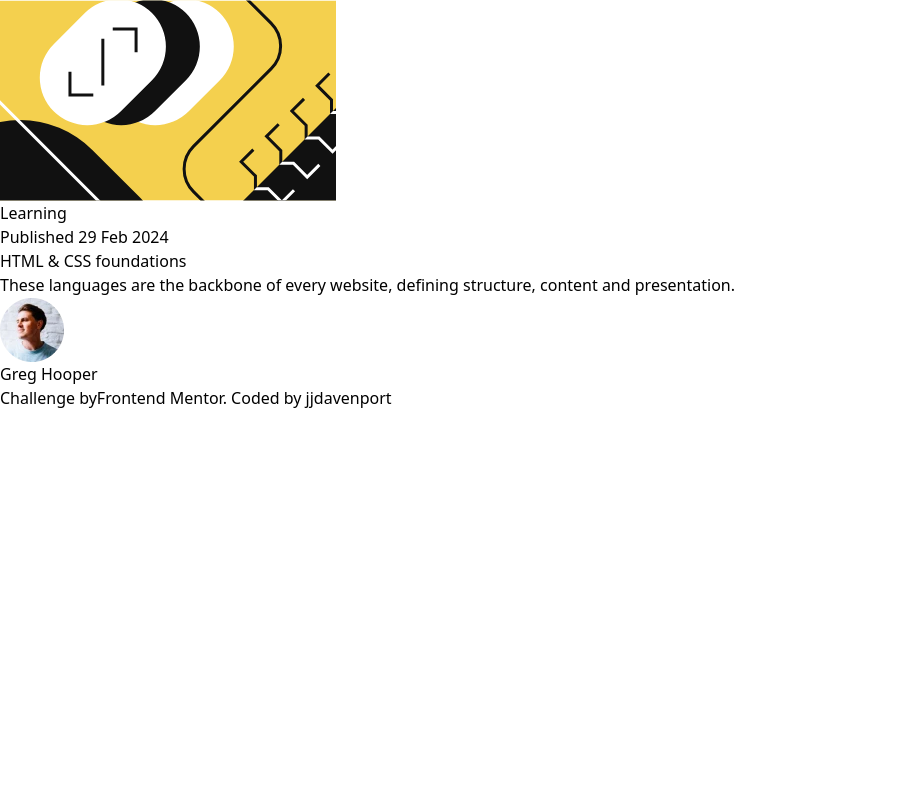
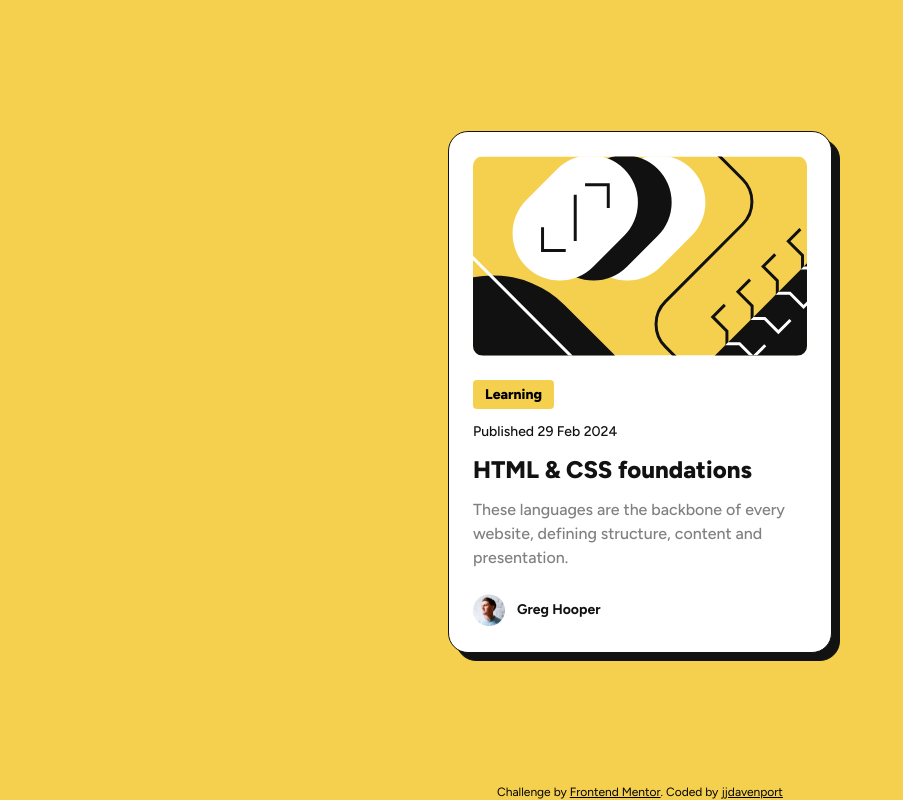
Before and after one commit to jjdavenport/blog-preview-card-main, a React (Vite) app: page / in a window 1280 px wide. Shown: the whole page, without its empty margins (0-903 px from the left). Built offline with nearby package versions, Linux system fonts and the light colour scheme.

Commit message:
add figma style, gh-pages

```diff
--- a/package.json
+++ b/package.json
@@ -3,14 +3,18 @@
   "private": true,
   "version": "0.0.0",
   "type": "module",
+  "homepage": "https://jjdavenport.github.io/blog-preview-card-main",
   "scripts": {
     "dev": "vite",
     "build": "tsc -b && vite build",
     "lint": "eslint .",
-    "preview": "vite preview"
+    "preview": "vite preview",
+    "predeploy": "npm run build",
+    "deploy": "gh-pages -d dist"
   },
   "dependencies": {
     "@tailwindcss/vite": "^4.1.14",
+    "gh-pages": "^6.3.0",
     "react": "^19.1.1",
     "react-dom": "^19.1.1",
     "tailwindcss": "^4.1.14"
--- a/src/components/content.tsx
+++ b/src/components/content.tsx
@@ -4,12 +4,19 @@ import article from "../assets/illustration-article.svg";
 export const Footer = () => {
   return (
     <>
-      <footer>
-        Challenge by
-        <a href="https://www.frontendmentor.io?ref=challenge" target="_blank">
+      <footer className="text-center text-xs">
+        Challenge by{" "}
+        <a
+          className="underline"
+          href="https://www.frontendmentor.io?ref=challenge"
+          target="_blank"
+        >
           Frontend Mentor
         </a>
-        . Coded by <a href="https://github.com/jjdavenport">jjdavenport</a>
+        . Coded by{" "}
+        <a className="underline" href="https://github.com/jjdavenport">
+          jjdavenport
+        </a>
       </footer>
     </>
   );
@@ -18,7 +25,9 @@ export const Footer = () => {
 export const Wrapper = ({ children }: { children: React.ReactNode }) => {
   return (
     <>
-      <div className="text-base">{children}</div>
+      <div className="font-figtree bg-yellow flex h-screen flex-col text-base">
+        {children}
+      </div>
     </>
   );
 };
@@ -26,7 +35,9 @@ export const Wrapper = ({ children }: { children: React.ReactNode }) => {
 export const Container = ({ children }: { children: React.ReactNode }) => {
   return (
     <>
-      <div>{children}</div>
+      <div className="flex flex-1 flex-col items-center justify-center">
+        {children}
+      </div>
     </>
   );
 };
@@ -34,18 +45,34 @@ export const Container = ({ children }: { children: React.ReactNode }) => {
 export const Main = () => {
   return (
     <>
-      <main>
-        <img src={article} alt="card" />
-        <h2>Learning</h2>
-        <h3>Published 29 Feb 2024</h3>
-        <h1>HTML & CSS foundations</h1>
-        <p>
-          These languages are the backbone of every website, defining structure,
-          content and presentation.
-        </p>
-        <div>
-          <img src={avatar} alt="card" />
-          <h4>Greg Hooper</h4>
+      <main className="drop-shadow-card flex h-[31.3125rem] w-[20.4375rem] flex-col gap-6 rounded-[1.25rem] border border-black bg-white p-6 md:h-[32.625rem] md:w-96">
+        <img
+          className="h-[12.5rem] w-[17.4375rem] rounded-[0.625rem] object-cover md:w-auto"
+          src={article}
+          alt="card"
+        />
+        <div className="flex w-[17.4375rem] flex-col gap-3 md:w-auto">
+          <div className="bg-yellow flex h-[1.625rem] w-[4.5rem] items-center justify-center rounded-sm px-3 py-1 md:h-auto md:w-fit">
+            <h2 className="text-xs leading-[150%] font-extrabold md:text-sm">
+              Learning
+            </h2>
+          </div>
+          <h3 className="text-xs leading-[150%] font-medium tracking-normal text-black md:text-sm">
+            Published 29 Feb 2024
+          </h3>
+          <h1 className="hover:text-yellow cursor-pointer text-xl font-extrabold tracking-normal text-black transition-colors md:text-2xl">
+            HTML & CSS foundations
+          </h1>
+          <p className="text-grey text-sm leading-[150%] font-medium tracking-normal md:text-base">
+            These languages are the backbone of every website, defining
+            structure, content and presentation.
+          </p>
+        </div>
+        <div className="flex items-center gap-3">
+          <img className="size-8 object-contain" src={avatar} alt="card" />
+          <h4 className="text-sm font-bold tracking-normal text-black">
+            Greg Hooper
+          </h4>
         </div>
       </main>
     </>
--- a/src/index.css
+++ b/src/index.css
@@ -7,4 +7,5 @@
   --color-grey: hsl(0, 0%, 50%);
   --color-black: hsl(0, 0%, 7%);
   --font-figtree: "figtree", "sans-serif";
+  --drop-shadow-card: 8px 8px 0px hsl(0, 0%, 7%);
 }
--- a/vite.config.ts
+++ b/vite.config.ts
@@ -5,4 +5,5 @@ import tailwindcss from "@tailwindcss/vite";
 // https://vite.dev/config/
 export default defineConfig({
   plugins: [react(), tailwindcss()],
+  base: "/blog-preview-card-main/",
 });
```
Also changed, not shown: 1 other file (tests, documents, lock files or other folders).
